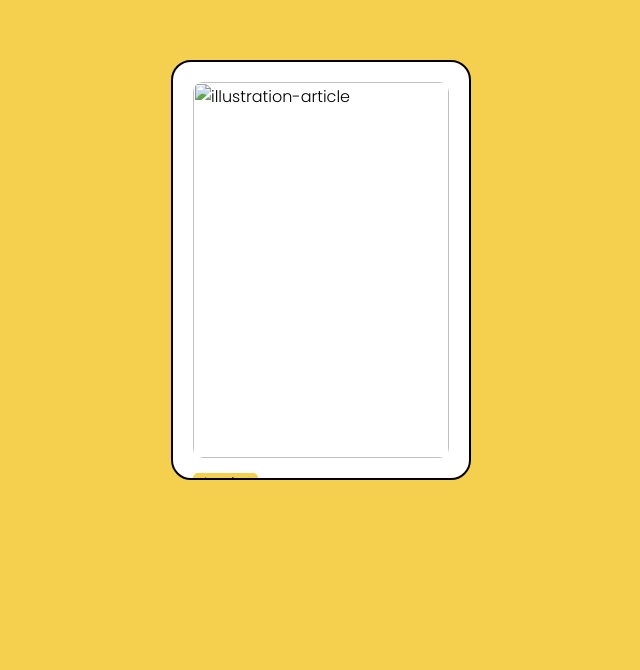
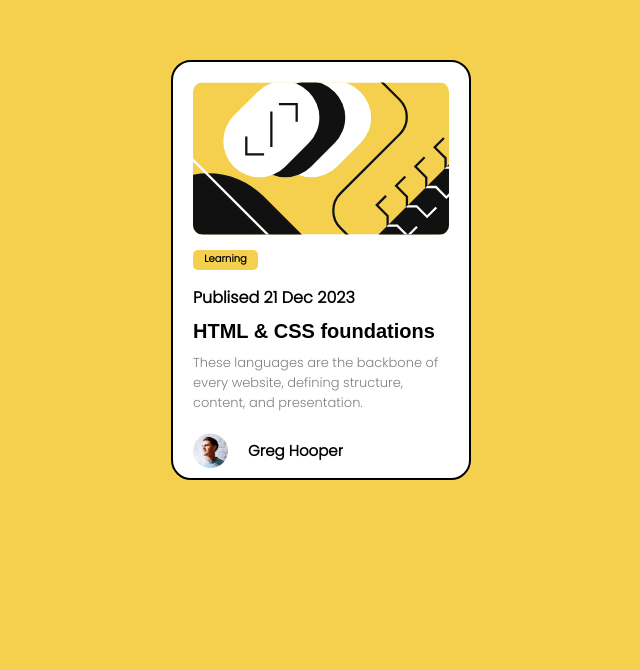
Before and after one commit to Grahamocean/Blog-preview-card, a plain HTML site: page index.html in a window 1280 px wide. Shown: the part 130-800 px from the top of the page, without its empty margins (319-959 px from the left). Drawn offline with Linux system fonts and the light colour scheme; the site is published under a folder, as on GitHub Pages, so addresses that start at the root find nothing.

Commit message:
initial commit

```diff
--- a/index.html
+++ b/index.html
@@ -15,13 +15,13 @@
     <main>
       <div class="content-container">
         <div class="illustration-image-container">
-          <img src="/illustration-article.svg" alt="illustration-article" />
+          <img src="./illustration-article.svg" alt="illustration-article" />
         </div>
         <span class="Learning">Learning</span>
 
         <p class="date"><span>Publised 21 Dec 2023</span></p>
 
-        <h2>HTML & CSS foundations</h2>
+        <h1>HTML & CSS foundations</h1>
 
         <p>
           These languages are the backbone of every website, defining structure,
@@ -29,7 +29,7 @@
         </p>
 
         <div class="author">
-          <img src="/image-avatar.webp" width="35" height="35" alt="avatar" />
+          <img src="./image-avatar.webp" width="35" height="35" alt="avatar" />
           <p class="author-name">Greg Hooper</p>
         </div>
       </div>
--- a/style.css
+++ b/style.css
@@ -61,7 +61,7 @@ main {
   font-family: "Figtree", sans-serif;
 }
 
-h2 {
+h1 {
   font-size: 20px;
   font-weight: bold;
   margin-bottom: 10px;
```
